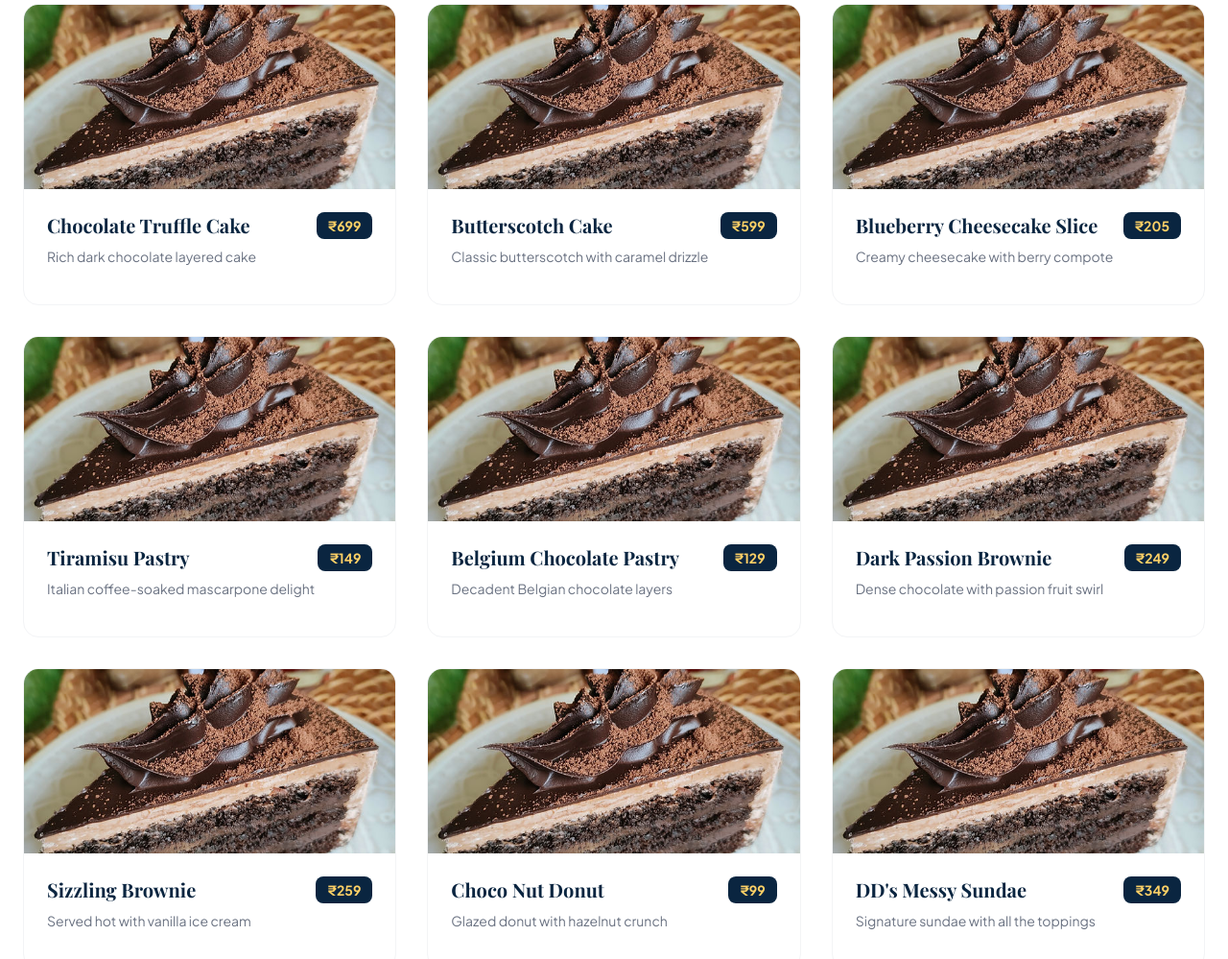
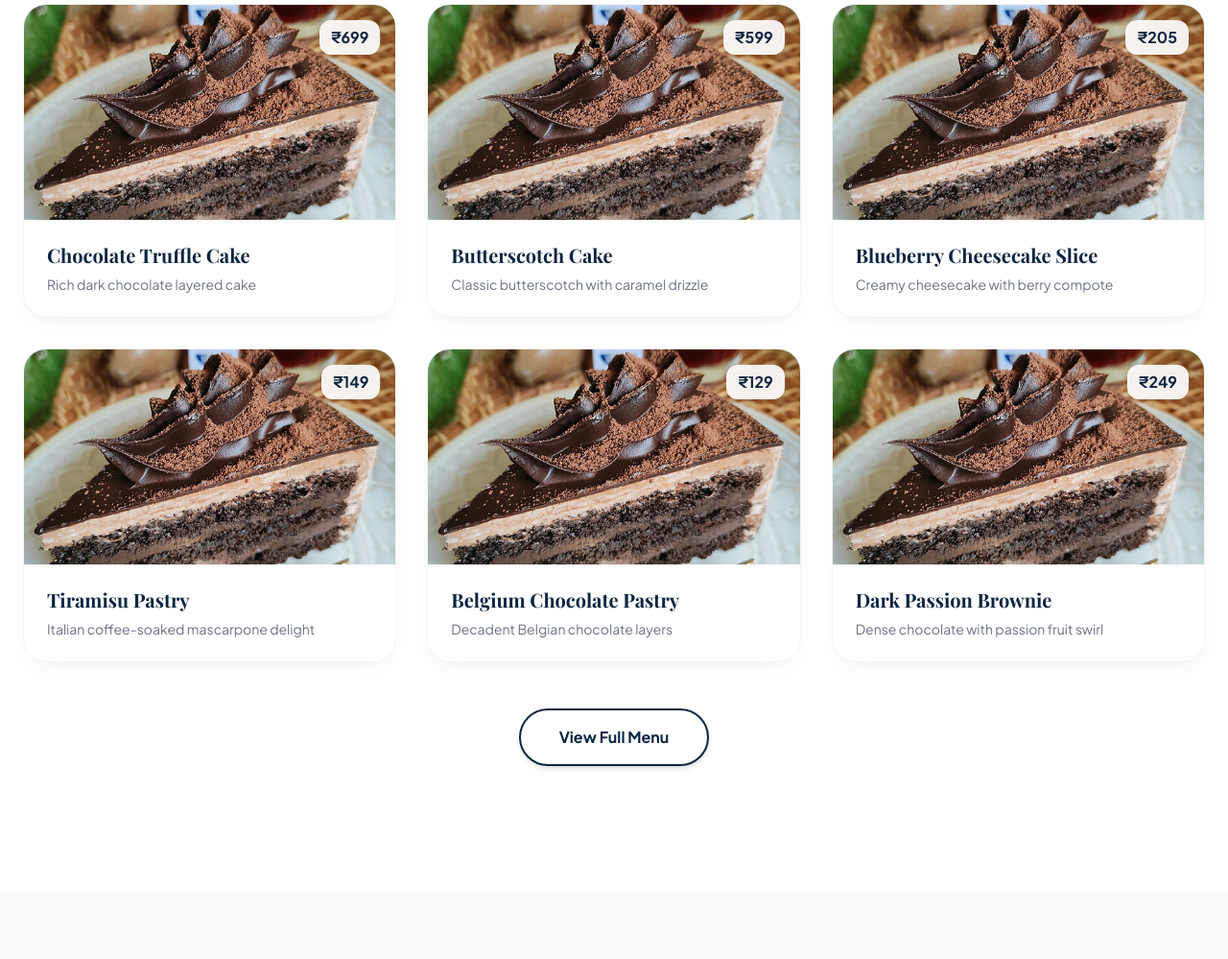
Before and after one commit to pbhargodeb-lab/double_d-s, a website built with Vite: page index.html in a window 1280 px wide. Shown: the part 1801-2800 px from the top of the page at 96% size. Built offline with nearby package versions, Linux system fonts and the light colour scheme; a web font is replaced by a local one.

Commit message:
UI enhancements: menu redesign and uniform hero curves

```diff
--- a/index.html
+++ b/index.html
@@ -72,10 +72,10 @@
     </div>
   </div>
 
-  <!-- Wave Divider -->
+  <!-- Uniform Curve Divider -->
   <div class="absolute bottom-0 left-0 right-0 z-20 w-full overflow-hidden leading-none">
-    <svg class="block w-full h-[60px] md:h-[100px]" data-name="Layer 1" xmlns="http://www.w3.org/2000/svg" viewBox="0 0 1200 120" preserveAspectRatio="none">
-      <path d="M321.39,56.44c58-10.79,114.16-30.13,172-41.86,82.39-16.72,168.19-17.73,250.45-.39C823.78,31,906.67,72,985.66,92.83c70.05,18.48,146.53,26.09,214.34,3V120H0V95.8C59.71,118.08,130.83,111.4,198.36,99.18,240.32,91.6,281.42,75.14,321.39,56.44Z" class="fill-off-white"></path>
+    <svg class="block w-full h-[40px] md:h-[80px]" xmlns="http://www.w3.org/2000/svg" viewBox="0 0 1200 120" preserveAspectRatio="none">
+      <path d="M0 0 Q600 120 1200 0 L1200 120 L0 120 Z" class="fill-off-white"></path>
     </svg>
   </div>
 </header>
@@ -138,6 +138,13 @@
     <div class="grid grid-cols-1 md:grid-cols-2 lg:grid-cols-3 gap-8" id="menu-grid">
       <!-- Generated by JS -->
     </div>
+
+    <!-- View More Button -->
+    <div class="mt-12 text-center hidden" id="view-more-container">
+      <button id="view-more-btn" class="px-10 py-4 rounded-full border-2 border-brand-blue text-brand-blue font-bold hover:bg-brand-blue hover:text-brand-yellow transition-all duration-300 shadow-md hover:shadow-lg hover:-translate-y-1">
+        View Full Menu
+      </button>
+    </div>
   </div>
 </section>
 
@@ -175,10 +182,10 @@
 
 <!-- ═══ FOOTER ═══ -->
 <footer class="bg-brand-blue text-white pt-20 pb-10 relative overflow-hidden">
-  <!-- Top decorative wave -->
+  <!-- Top decorative curve -->
   <div class="absolute top-0 left-0 right-0 w-full overflow-hidden leading-none rotate-180">
-    <svg class="block w-full h-[40px]" data-name="Layer 1" xmlns="http://www.w3.org/2000/svg" viewBox="0 0 1200 120" preserveAspectRatio="none">
-      <path d="M321.39,56.44c58-10.79,114.16-30.13,172-41.86,82.39-16.72,168.19-17.73,250.45-.39C823.78,31,906.67,72,985.66,92.83c70.05,18.48,146.53,26.09,214.34,3V120H0V95.8C59.71,118.08,130.83,111.4,198.36,99.18,240.32,91.6,281.42,75.14,321.39,56.44Z" class="fill-off-white"></path>
+    <svg class="block w-full h-[40px] md:h-[80px]" xmlns="http://www.w3.org/2000/svg" viewBox="0 0 1200 120" preserveAspectRatio="none">
+      <path d="M0 0 Q600 120 1200 0 L1200 120 L0 120 Z" class="fill-off-white"></path>
     </svg>
   </div>
 
--- a/src/main.js
+++ b/src/main.js
@@ -63,9 +63,20 @@ function initScrollReveal() {
 function initMenu() {
   const categoriesContainer = $('#menu-categories');
   const gridContainer = $('#menu-grid');
+  const viewMoreContainer = $('#view-more-container');
+  const viewMoreBtn = $('#view-more-btn');
   if (!categoriesContainer || !gridContainer) return;
 
   let currentCategory = 'all';
+  let isExpanded = false;
+  const INITIAL_ITEMS = 6;
+
+  if (viewMoreBtn) {
+    viewMoreBtn.addEventListener('click', () => {
+      isExpanded = true;
+      renderMenu();
+    });
+  }
 
   // Render categories
   function renderCategories() {
@@ -78,6 +89,7 @@ function initMenu() {
     $$('.category-btn').forEach(btn => {
       btn.addEventListener('click', (e) => {
         currentCategory = e.currentTarget.dataset.id;
+        isExpanded = false; // Reset expand state when changing categories
         renderCategories();
         renderMenu();
       });
@@ -86,11 +98,13 @@ function initMenu() {
 
   // Render menu items
   function renderMenu() {
-    const items = currentCategory === 'all'
+    const allItems = currentCategory === 'all'
       ? menuData
       : menuData.filter(item => item.category === currentCategory);
 
-    gridContainer.innerHTML = items.map((item, index) => {
+    const itemsToShow = isExpanded ? allItems : allItems.slice(0, INITIAL_ITEMS);
+
+    gridContainer.innerHTML = itemsToShow.map((item, index) => {
       // Use fallback images if empty
       let imgSrc = item.img;
       if (!imgSrc) {
@@ -101,20 +115,29 @@ function initMenu() {
       }
 
       return `
-        <div class="menu-card bg-white rounded-2xl overflow-hidden border border-gray-100 reveal delay-${(index % 3) * 100}">
-          <div class="h-48 overflow-hidden">
+        <div class="menu-card h-full flex flex-col bg-white rounded-3xl overflow-hidden border border-gray-100 shadow-[0_10px_30px_-15px_rgba(0,0,0,0.1)] hover:shadow-[0_20px_40px_-15px_rgba(0,0,0,0.15)] transition-all duration-300 hover:-translate-y-2 reveal delay-${(index % 3) * 100}">
+          <div class="h-56 shrink-0 overflow-hidden relative">
             <img src="${imgSrc}" alt="${item.name}" class="w-full h-full object-cover hover:scale-110 transition-transform duration-500"/>
+            <div class="absolute top-4 right-4 bg-white/90 backdrop-blur-sm px-3 py-1.5 rounded-xl font-bold text-brand-blue shadow-sm">
+              ₹${item.price}
+            </div>
           </div>
-          <div class="p-6">
-            <div class="flex justify-between items-start mb-2">
-              <h3 class="font-display text-xl font-bold text-brand-blue">${item.name}</h3>
-              <span class="font-bold text-brand-yellow bg-brand-blue px-3 py-1 rounded-lg text-sm">₹${item.price}</span>
-            </div>
-            <p class="text-gray-500 text-sm mb-4">${item.desc}</p>
+          <div class="p-6 flex flex-col grow">
+            <h3 class="font-display text-xl font-bold text-brand-blue leading-tight mb-2">${item.name}</h3>
+            <p class="text-gray-500 text-sm line-clamp-2">${item.desc}</p>
           </div>
         </div>
       `;
     }).join('');
+
+    // Update view more button visibility
+    if (viewMoreContainer) {
+      if (allItems.length > INITIAL_ITEMS && !isExpanded) {
+        viewMoreContainer.classList.remove('hidden');
+      } else {
+        viewMoreContainer.classList.add('hidden');
+      }
+    }
 
     // Re-init reveal for new items
     initScrollReveal();
```
